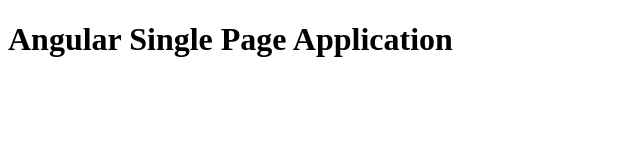
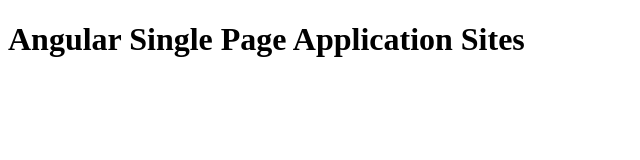
Before and after one commit to testercode88/angular, a plain HTML site: page index.html in a window 1280 px wide. Shown: the whole page, without its empty margins (0-640 px from the left). Drawn offline with Linux system fonts and the light colour scheme.

Commit message:
modified

```diff
--- a/index.html
+++ b/index.html
@@ -7,6 +7,6 @@
     <title>Angular Single Page</title>
 </head>
 <body>
-    <h1>Angular Single Page Application</h1>
+    <h1>Angular Single Page Application Sites</h1>
 </body>
 </html>
```
